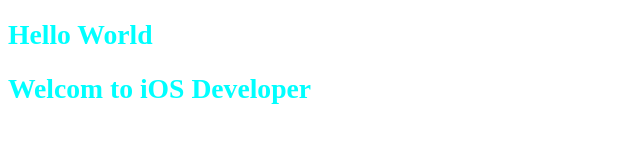
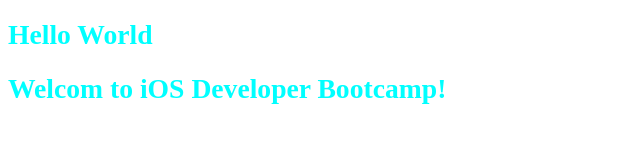
Before and after one commit to quanluncodedao/Web_Demo, a plain HTML site: page View/index.html in a window 1280 px wide. Shown: the whole page, without its empty margins (0-640 px from the left). Drawn offline with Linux system fonts and the light colour scheme.

Commit message:
Update file index.html

```diff
--- a/View/index.html
+++ b/View/index.html
@@ -8,6 +8,6 @@
 </head>
 <body>
     <h1>Hello World</h1>
-    <h2>Welcom to iOS Developer</h2>
+    <h2>Welcom to iOS Developer  Bootcamp!</h2>
 </body>
 </html>
```
